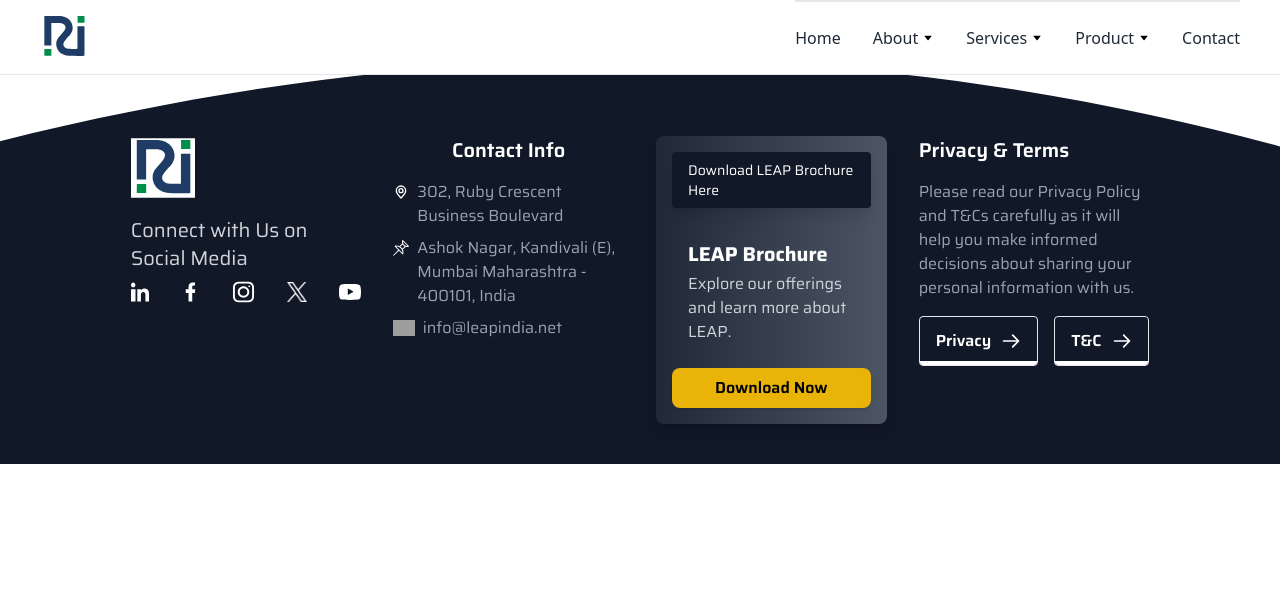
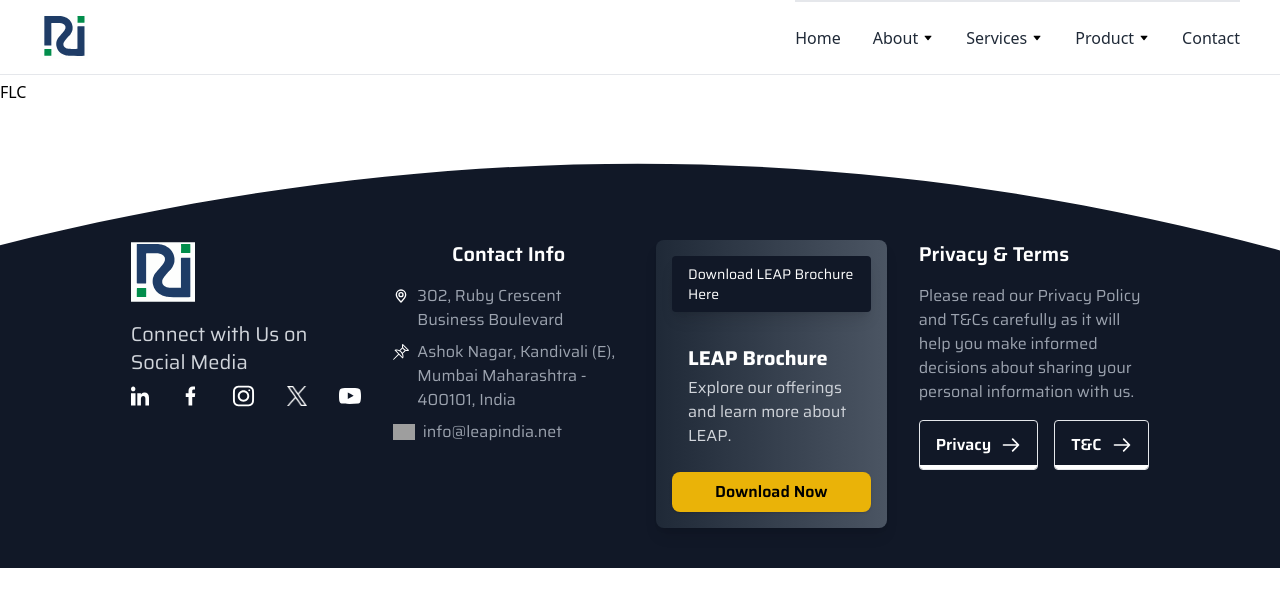
Before and after one commit to VivekKr11/RePool, a React (Vite) app: page /flc in a window 1280 px wide. Shown: the top 606 px of the page. Built offline with nearby package versions, Linux system fonts and the light colour scheme; grey boxes are pictures that could not be loaded.

Commit message:
flc added

```diff
--- a/src/App.jsx
+++ b/src/App.jsx
@@ -9,6 +9,7 @@
 import Leadership from "./AboutPage/Leadership";
 import AnnualReturn from "./AboutPage/AnnualReturn";
 import Pallet from "./Product/Pallet";
+import FLC from './Product/FLC';
 
 function App() {
   return (
@@ -21,6 +22,7 @@
           <Route path="/leadership" element={<Leadership />} />
           <Route path="/annualreturn" element={<AnnualReturn />} />
           <Route path="/pallet" element={<Pallet />} />
+          <Route path="/flc" element={<FLC />} />
         </Routes>
         <Footer />
       </Router>
--- a/src/Components/Navbar.jsx
+++ b/src/Components/Navbar.jsx
@@ -230,12 +230,14 @@
                   Pallet
                 </p>
               </NavLink>
+              <NavLink to ="/flc" >
                 <p
                   className="block border-b border-gray-200 p-3 w-40 text-gray-800 cursor-pointer"
                   onClick={handleMenuItemClick}
                 >
                   FLC
                 </p>
+              </NavLink>
               <p
                 className="block border-b border-gray-200 p-3 w-40 text-gray-800 cursor-pointer"
                 onClick={handleMenuItemClick}
--- /dev/null
+++ b/src/Product/FLC.jsx
@@ -0,0 +1,9 @@
+import React from 'react'
+
+const FLC = () => {
+  return (
+    <div className='mt-20'>FLC</div>
+  )
+}
+
+export default FLC
```
Lines whose indentation alone changed are shown as unchanged.
